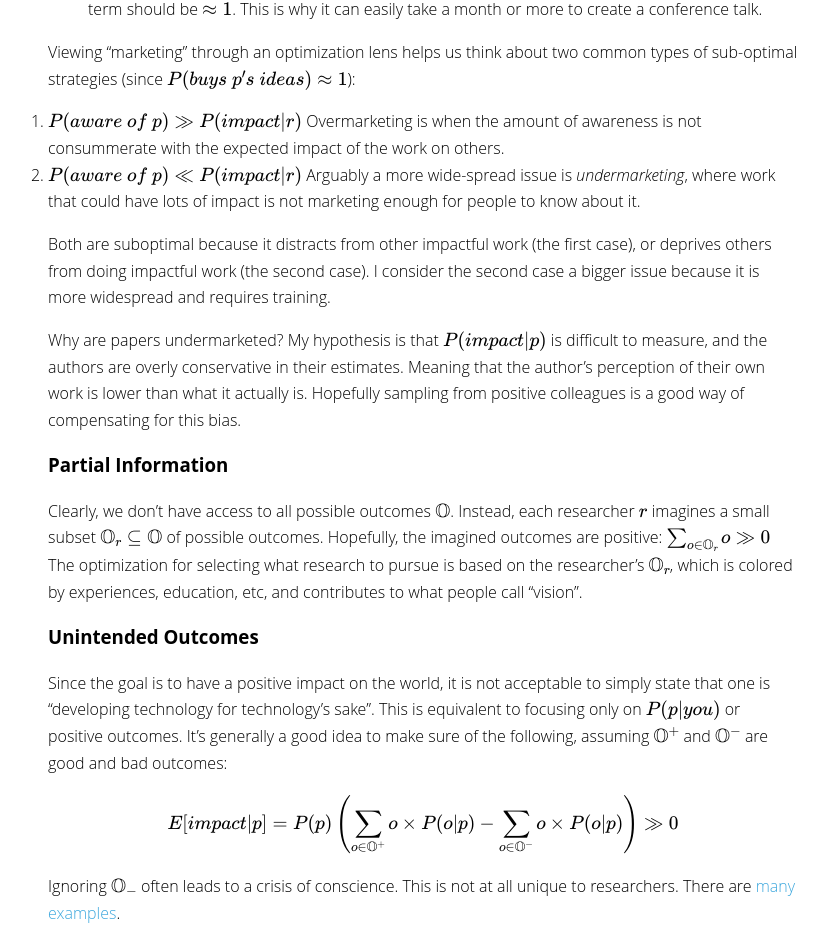
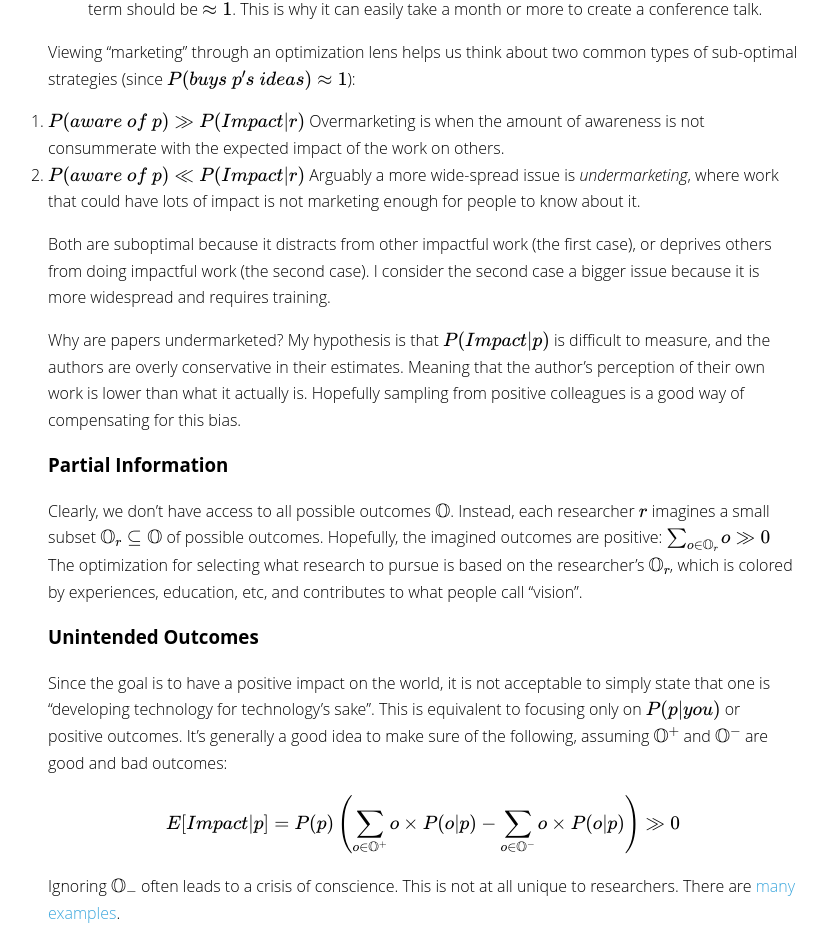
Before and after one commit to researchsetup/researchsetup.github.io, a Jekyll site: the page built from researchmodel.md, in a window 1280 px wide and 1400 px high, scrolled down 3055 px. Shown: the part 154-1097 px from the top of the window, without its empty margins (217-1044 px from the left). Built offline with Jekyll 4.4.1, drawn with Linux system fonts in a browser that asks for light colours; some web fonts are replaced; formulas are drawn with MathJax 3; our own code applies the rules of GitHub Pages for plain Markdown files; some of the changed text lies outside the part shown.

Commit message:
lazy commit msg

```diff
--- a/researchmodel.md
+++ b/researchmodel.md
@@ -101,7 +101,7 @@ There is a commonly held ideal to "let the work speak for itself", meaning that
 
 Papers are a manifestation of an idea that can contribute to another researcher $r$'s approach towards research.  Let the outcome be that $r$ adopts the paper's ideas in a productive way, meaning that we want the following to be high:
 
-$$P(impact | r) P(r\ understands\ p|r\ reads\ p) P(r\ reads\ p)$$
+$$P(Impact | r) P(r\ understands\ p|r\ reads\ p) P(r\ reads\ p)$$
 
 We cannot really control the first term directly, but the other two terms are important:
 
@@ -120,12 +120,12 @@ $$P(r\ reads\ p) = P(aware\ of\ p) P(buys\ p's\ ideas)$$
 
 Viewing "marketing" through an optimization lens helps us think about two common types of sub-optimal strategies (since $P(buys\ p's\ ideas)\approx1$):
 
-1. $P(aware\ of\ p)\gg P(impact \| r)$  Overmarketing is when the amount of awareness is not consummerate with the expected impact of the work on others.
-2. $P(aware\ of\ p)\ll P(impact \| r)$ Arguably a more wide-spread issue is _undermarketing_, where work that could have lots of impact is not marketing enough for people to know about it.
+1. $P(aware\ of\ p)\gg P(Impact \| r)$  Overmarketing is when the amount of awareness is not consummerate with the expected impact of the work on others.
+2. $P(aware\ of\ p)\ll P(Impact \| r)$ Arguably a more wide-spread issue is _undermarketing_, where work that could have lots of impact is not marketing enough for people to know about it.
 
 Both are suboptimal because it distracts from other impactful work (the first case), or deprives others from doing impactful work (the second case).  I consider the second case a bigger issue because it is more widespread and requires training.
 
-Why are papers undermarketed?  My hypothesis is that $P(impact\| p)$ is difficult to measure, and the authors are overly conservative in their estimates.  Meaning that the author's perception of their own work is lower than what it actually is.   Hopefully sampling from positive colleagues is a good way of compensating for this bias.
+Why are papers undermarketed?  My hypothesis is that $P(Impact\| p)$ is difficult to measure, and the authors are overly conservative in their estimates.  Meaning that the author's perception of their own work is lower than what it actually is.   Hopefully sampling from positive colleagues is a good way of compensating for this bias.
 
 ### Partial Information
 
@@ -137,7 +137,7 @@ The optimization for selecting what research to pursue is based on the researche
 
 Since the goal is to have a positive impact on the world, it is not acceptable to simply state that one is "developing technology for technology's sake".    This is equivalent to focusing only on $P(p \| you)$ or positive outcomes.  It's generally a good idea to make sure of the following, assuming $\mathbb{O}^{+}$ and $\mathbb{O}^{-}$ are good and bad outcomes:
 
-$$E[impact | p] = P(p) \left(\sum_{o\in\mathbb{O}^{+}} o\times P(o|p) - \sum_{o\in\mathbb{O}^{-}} o\times P(o|p) \right) \gg 0 $$
+$$E[Impact | p] = P(p) \left(\sum_{o\in\mathbb{O}^{+}} o\times P(o|p) - \sum_{o\in\mathbb{O}^{-}} o\times P(o|p) \right) \gg 0 $$
 
 
 Ignoring $\mathbb{O}_{-}$ often leads to a crisis of conscience.   This is not at all unique to researchers.  There are [many examples](https://www.youtube.com/watch?v=PMotykw0SIk).
```
